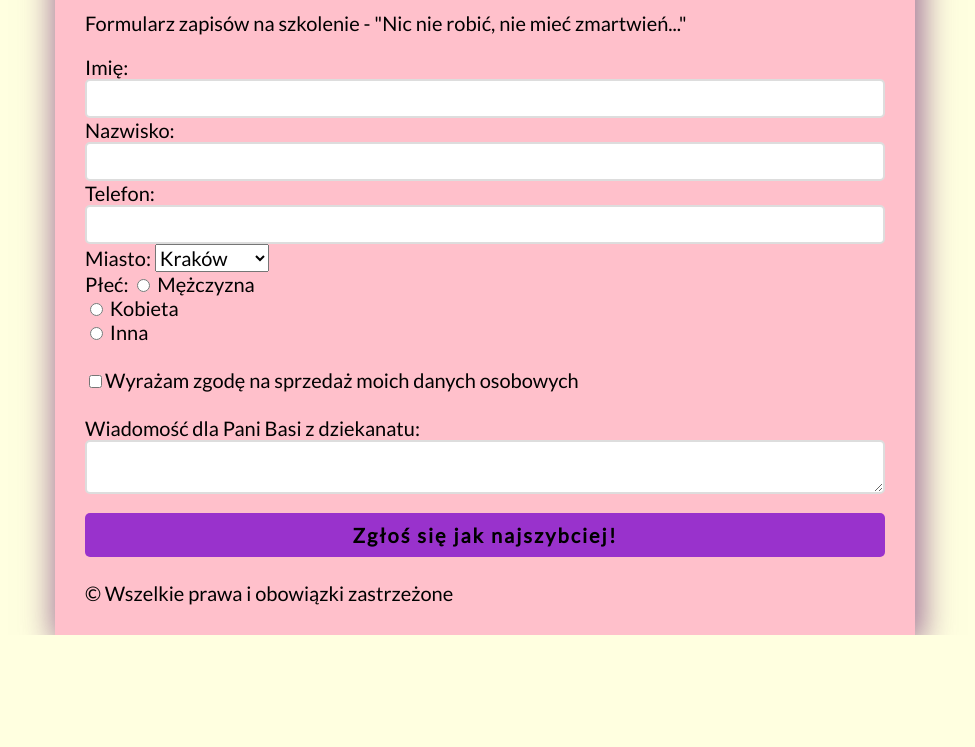
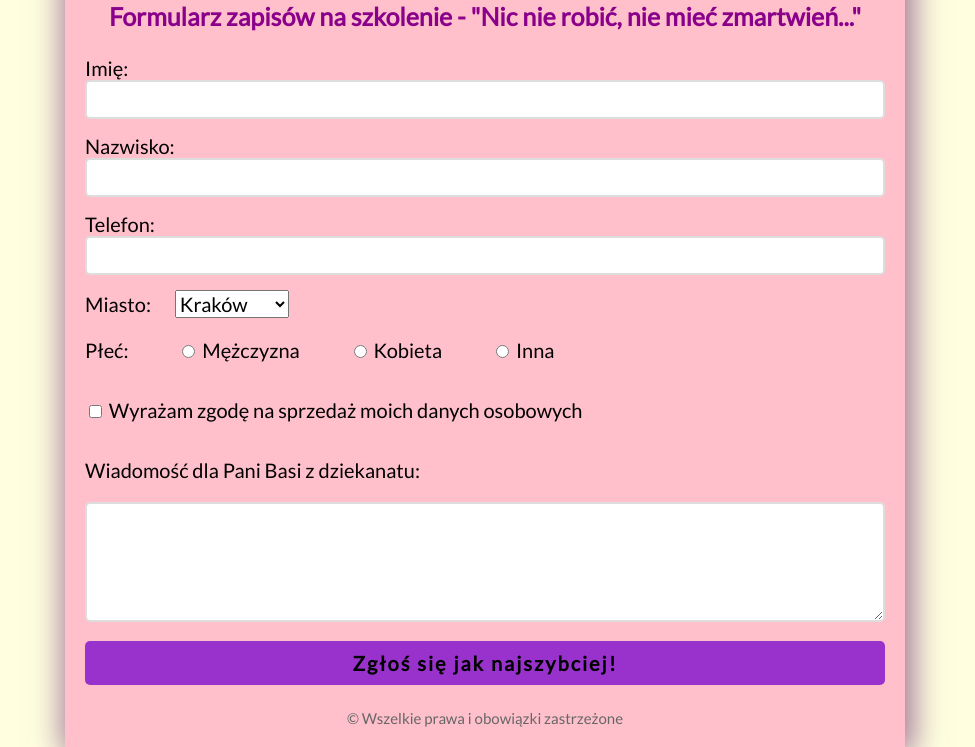
Before and after one commit to bestarti99/zadanie-2-formularz-html, a plain HTML site: page index.html in a window 1280 px wide. Shown: the part 171-918 px from the top of the page, without its empty margins (155-1130 px from the left). Before the commit the page ends 806 px from the top, so only its background shows below. Drawn offline with Linux system fonts and the light colour scheme.

Commit message:
Koniec wieńczy dzieło

```diff
--- a/css/style.css
+++ b/css/style.css
@@ -1,5 +1,4 @@
 /* ustalenie czcionkki i tła dla całego formularza */
-
 body {
     margin: 0;
     font-family: 'Lato', sans-serif;
@@ -7,13 +6,11 @@ body {
     background-color: lightyellow;
 }
 
-
 /* ustawienie parametrów pola formularza  */
-
 #container {
     background-color: pink;
     width: 800px;
-    padding: 30px;
+    padding: 20px;
     margin-left: auto;
     margin-right: auto;
     margin-top: 50px;
@@ -21,6 +18,7 @@ body {
     box-shadow: 3px 3px 30px 5px rgba(120, 54, 120, 0.7);
 }
 
+/* Napisy w nagłówku */
 h1 {
     text-transform: inherit;
     color: darkviolet;
@@ -29,6 +27,15 @@ h1 {
     text-align: center;
 }
 
+h1 + p {
+    font-size: 25px;
+    text-align: center;
+    font-weight: bold;
+    color: darkmagenta;
+}
+
+
+/* Pola tekstowe i z telefonem */
 input[type=text],
 input[type=tel]
 {
@@ -38,24 +45,40 @@ input[type=tel]
     border-radius: 5px;
     padding: 10px;
     box-sizing: border-box;
+    margin-bottom: 15px;
 }
-
 
 #city {
     font-family: 'Lato', sans-serif;
     font-size: 20px;
+    margin-left: 20px;
 }
 
+/* Radio-buttony */
+input[type=radio]
+{
+    color: #efefef;
+    margin-left: 50px;
+    margin-bottom: 20px;
+}
 
+/* checbox */
+input[type=checkbox]
+{
+    margin-bottom: 20px;
+}
+
+/* pole wiadomości */
 textarea {
-        width: 800px;
+    width: 800px;
+    height: 120px;
     border: 2px solid #ddd;
     border-radius: 5px;
     padding: 10px;
     box-sizing: border-box;
 }
 
-
+/* Przycisk potwierdzający wypełnienie formularza i wysyłający zgłoszenie na skrzynkę mailową */
 input[type=submit]
 {
     width: 800px;
@@ -73,3 +96,10 @@ input[type=submit]
     font-weight: bold;
 
 }
+
+/* Copyright */
+#footer {
+    color: #666;
+    text-align: center;
+    font-size: 15px;
+}
--- a/index.html
+++ b/index.html
@@ -21,37 +21,39 @@
 
                 <!--  pole tekstowe Imię -->
                 <label for="name">Imię: </label>
-            <input type="text" name="name" id="name" />
+                <input type="text" name="Imie" id="name" />
 
                 <!--  pole tekstowe Nazwisko -->
                 <label for="surname">Nazwisko: </label>
-            <input type="text" name="surname" id="surname" />
+                <input type="text" name="Nazwisko" id="surname" />
 
                 <!--  pole numeryczne Telefon -->
                 <label for="tel">Telefon: </label>
-            <input type="tel" name="tel" id="tel" /><br>
+                <input type="tel" name="Telefon" id="tel" /><br>
 
                 <!--   lista rozwijana z miastami     -->
                 <label for="city">Miasto: </label>
-            <select name="city" id="city" class="city">
+                <select name="Miasto" id="city" class="city">
                     <option value="Krakow">Kraków</option>
                     <option value="Warszawa">Warszawa</option>
                     <option value="Gdansk">Gdańsk</option>
                 </select><br>
 
                 <!--  wybór płci radio-button  -->
-            <label for="gender">Płeć: </label>
-            <input type="radio" name="gender" value="male"> Mężczyzna<br>
-            <input type="radio" name="gender" value="female"> Kobieta<br>
-            <input type="radio" name="gender" value="other"> Inna <br><br>
+                <p>Płeć:
+                    <input type="radio" name="Plec" value="male"> Mężczyzna
+                    <input type="radio" name="Plec" value="female"> Kobieta
+                    <input type="radio" name="Plec" value="other"> Inna
+                </p>
 
                 <!--  zgoda na przetwarzanie danych  - checkbox      -->
-            <input type="checkbox" value="zgoda" name="Zgoda">Wyrażam zgodę na sprzedaż moich danych osobowych <br><br>
+                <input type="checkbox" value="zgoda" name="Zgoda">  Wyrażam zgodę na sprzedaż moich danych osobowych
 
                 <!--   Wiadomość - textarea     <-->
-            <label for="message"></label>Wiadomość dla Pani Basi z dziekanatu:<br>
-            <textarea name="wiadomosc" maxlength="1200"></textarea><br>
+                <p>Wiadomość dla Pani Basi z dziekanatu: </p>
+                <textarea name="Wiadomosc" id="message" maxlength="1200"></textarea>
 
+                <!--  Przycisk potwierdzający wypełnienie formularza i wysyłający zgłoszenie na skrzynkę mailową -->
                 <input type="submit" id="submit" value="Zgłoś się jak najszybciej!">
             </form>
             <!--  koniec formularza  -->
@@ -59,7 +61,7 @@
 
         <footer>
             <br>
-            <div>&copy Wszelkie prawa i obowiązki zastrzeżone</div>
+            <div id="footer">&copy; Wszelkie prawa i obowiązki zastrzeżone</div>
         </footer>
     </div>
 </body>
```
Lines whose indentation alone changed are shown as unchanged.
